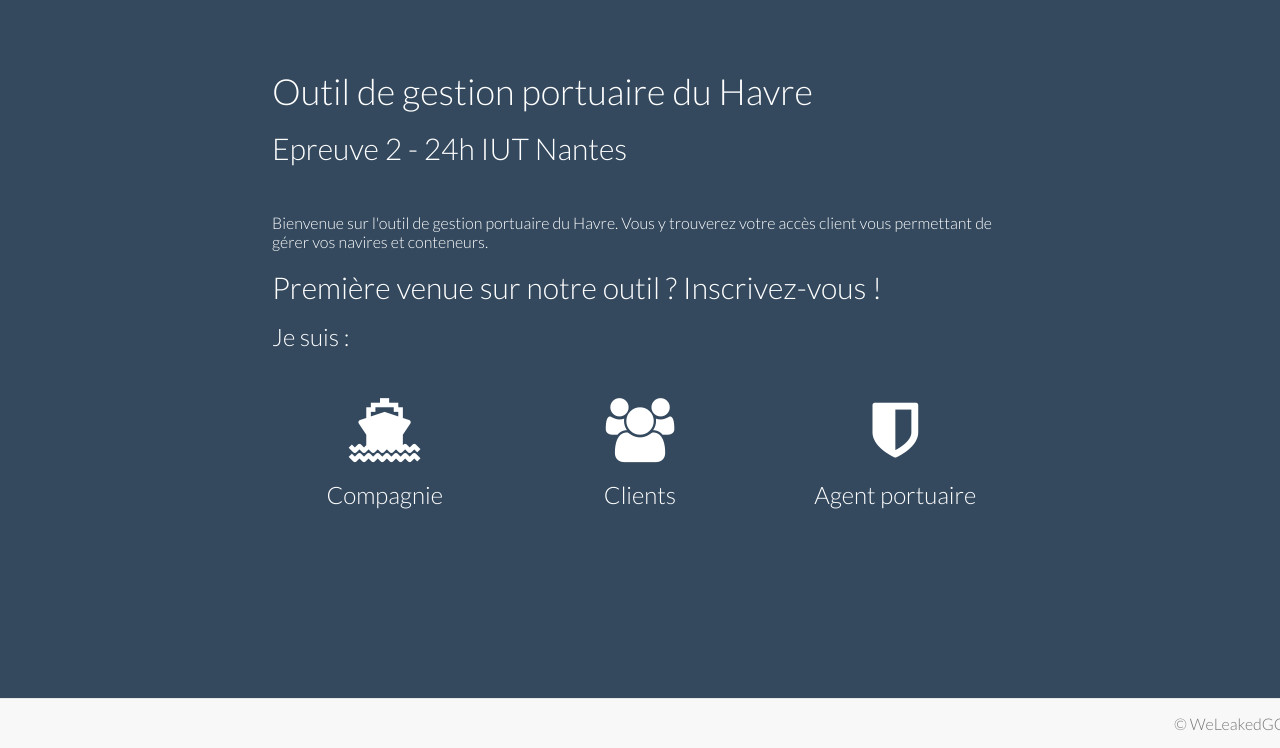
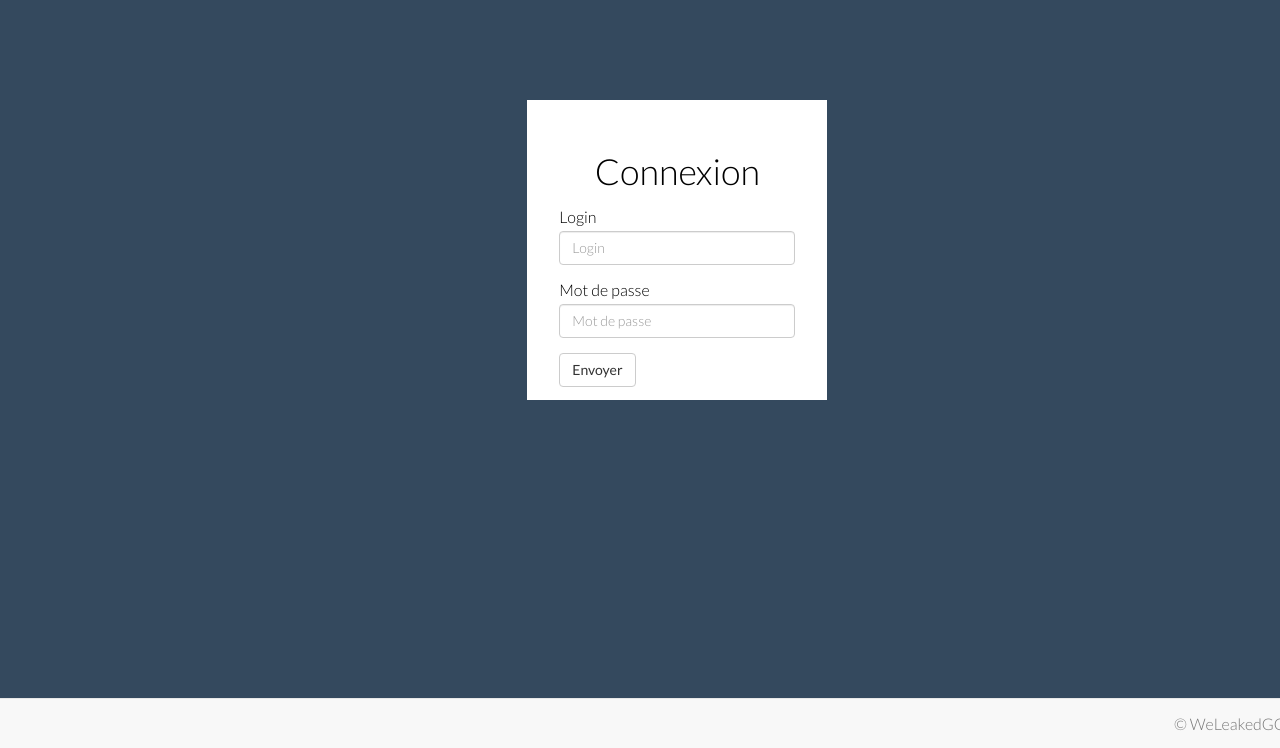
Before and after one commit to MaestracciDamien/24h-Web, a PHP site: page /?connect in a window 1280 px wide. Shown: the part 52-800 px from the top of the page. Run offline with PHP 8.4, Linux system fonts and the light colour scheme; some libraries are stand-ins or nearby versions.

Commit message:
Changement authentification

```diff
--- a/controleur/Routeur.php
+++ b/controleur/Routeur.php
@@ -49,6 +49,10 @@ set_include_path(get_include_path() . PATH_SEPARATOR . 'vue/');
 
 			}
 
+			elseif (isset($_GET["connect"])) {
+					$this->affichage->connect();
+			}
+
 			else{
 				$this->affichage->index();
 			}
--- a/vues/affichage.php
+++ b/vues/affichage.php
@@ -11,19 +11,19 @@
 				<h1>Outil de gestion portuaire du Havre</h1>
 				<h2>Epreuve 2 - 24h IUT Nantes</h2>
 				<p>Bienvenue sur l'outil de gestion portuaire du Havre. Vous y trouverez votre accès client vous permettant de gérer vos navires et conteneurs.</p>
-				<h2>Première venue sur notre outil ? Inscrivez-vous !</h2>
+				<h2>Première venue sur notre outil ? Connectez-vous !</h2>
 				<h3>Je suis :</h3>
 				<div class="row">
 					<div class="col-md-4 text-center">
-						<a href="?insc&type=comp"><i class="fa fa-ship fa-4x"></i>
+						<a href="?connect"><i class="fa fa-ship fa-4x"></i>
 						<h3>Compagnie</h3></a>
 					</div>
 					<div class="col-md-4 text-center">
-						<a href="?insc&type=client"><i class="fa fa-users fa-4x"></i>
+						<a href="?connect"><i class="fa fa-users fa-4x"></i>
 						<h3>Clients</h3></a>
 					</div>
 					<div class="col-md-4 text-center">
-						<a href="?insc&type=agent"><i class="fa fa-shield fa-4x"></i>
+						<a href="?connect"><i class="fa fa-shield fa-4x"></i>
 						<h3>Agent portuaire</h3></a>
 					</div>
 				</div>
@@ -41,7 +41,7 @@
 			include 'includes/nav.php';
 			?>
 			<div class="main clearfix">
-				<h1>Inscription d'une compagnie</h1>
+				<h1><i class="fa fa-ship"></i> Inscription d'une compagnie</h1>
 				<div class="row">
 						<div class="col-md-4 text-center"></div>
 						<div class="col-md-4 text-center">
@@ -79,7 +79,7 @@
 			include 'includes/nav.php';
 			?>
 			<div class="main clearfix">
-				<h1>Inscription d'un client</h1>
+				<h1><i class="fa fa-users"></i> Inscription d'un client</h1>
 				<div class="row">
 						<div class="col-md-4 text-center"></div>
 						<div class="col-md-4 text-center">
@@ -109,7 +109,7 @@
 			include 'includes/nav.php';
 			?>
 			<div class="main clearfix">
-				<h1>Inscription d'un agent</h1>
+				<h1><i class="fa fa-shield"></i>  Inscription d'un agent</h1>
 				<div class="row">
 						<div class="col-md-4 text-center"></div>
 						<div class="col-md-4 text-center">
@@ -133,5 +133,40 @@
 			include 'includes/foot.php';
 		}
 
+
+		function connect() {
+
+			include 'includes/head.php';
+			include 'includes/nav.php';
+			?>
+			<div class="main clearfix">
+				<div class="row">
+						<div class="col-md-4 text-center"></div>
+						<div class="col-md-4 text-center">
+							<form class="connect" method="post" action="">
+								<h1>Connexion</h1>
+								<div class="form-group">
+									<input type="hidden" name="connect" value="1">
+								</div>
+							  	<div class="form-group">
+							    	<label for="exampleInputEmail1">Login</label>
+							    	<input type="text" class="form-control" placeholder="Login" name="login">
+							  	</div>
+							  	<div class="form-group">
+							    	<label for="exampleInputEmail1">Mot de passe</label>
+							    	<input type="text" class="form-control" placeholder="Mot de passe" name="mdp">
+							  	</div>
+							  <button type="submit" class="btn btn-default">Envoyer</button>
+							</form>
+						</div>
+					<div class="col-md-4 text-center"></div>
+				</div>
+			</div>
+			<?php
+			include 'includes/footer.php';
+			include 'includes/script.php';
+			include 'includes/foot.php';
+		}
+
 	}
 ?>
--- a/vues/css/default.css
+++ b/vues/css/default.css
@@ -163,3 +163,23 @@ h1, h2, h3 {
 label {
 	color: white;
 }
+
+.connect {
+	background-color: white;
+	width: 300px;
+	height: 300px;
+	padding: 2em;
+	color: #000;
+	text-align: left;
+}
+
+.connect h1 {
+	color: #000;
+	text-align: center;
+}
+
+.connect label {
+	color: #000;
+	text-align: left;
+	font-weight: 100;
+}
--- a/vues/includes/head.php
+++ b/vues/includes/head.php
@@ -9,6 +9,5 @@
 	<link rel="stylesheet" href="vues/css/style.css">
 	<link rel="stylesheet" type="text/css" href="vues/css/default.css" />
 	<link rel="stylesheet" type="text/css" href="vues/css/component.css" />
-	<script src="js/modernizr.custom.js"></script>
 </head>
 	<body data-ng-app="myApp">
```
